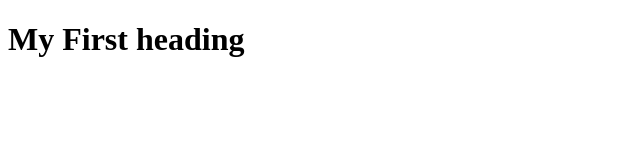
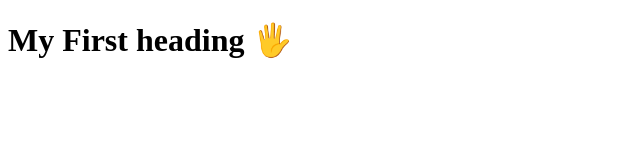
Before and after one commit to Codewitheyezyc/tech-spring, a plain HTML site: page webDev/index.html in a window 1280 px wide. Shown: the whole page, without its empty margins (0-640 px from the left). Drawn offline with Linux system fonts and the light colour scheme.

Commit message:
Changed my heading title

```diff
--- a/webDev/index.html
+++ b/webDev/index.html
@@ -6,6 +6,6 @@
     <title>Document</title>
   </head>
   <body>
-    <h1>My First heading</h1>
+    <h1>My First heading 🖐</h1>
   </body>
 </html>
```
